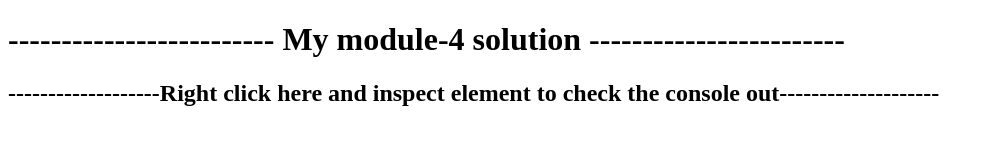
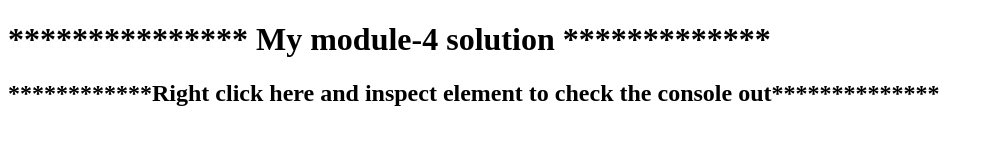
Before and after one commit to ApekshyaShakya/ApekshyaShakya.github.io, a plain HTML site: page module4_solution/index.html in a window 1280 px wide. Shown: the whole page, without its empty margins (0-992 px from the left). Drawn offline with Linux system fonts and the light colour scheme.

Commit message:
Update index.html

```diff
--- a/module4_solution/index.html
+++ b/module4_solution/index.html
@@ -4,8 +4,8 @@
 	<title></title>
 </head>
 <body>
-	<h1>------------------------- My module-4 solution ------------------------</h1>
-  <h2>-------------------Right click here and inspect element to check the console out--------------------</h2>
+	<h1>*************** My module-4 solution *************</h1>
+  <h2>************Right click here and inspect element to check the console out**************</h2>
 	<script src="script.js" ="text/javascript">
 
 		</script>
```
